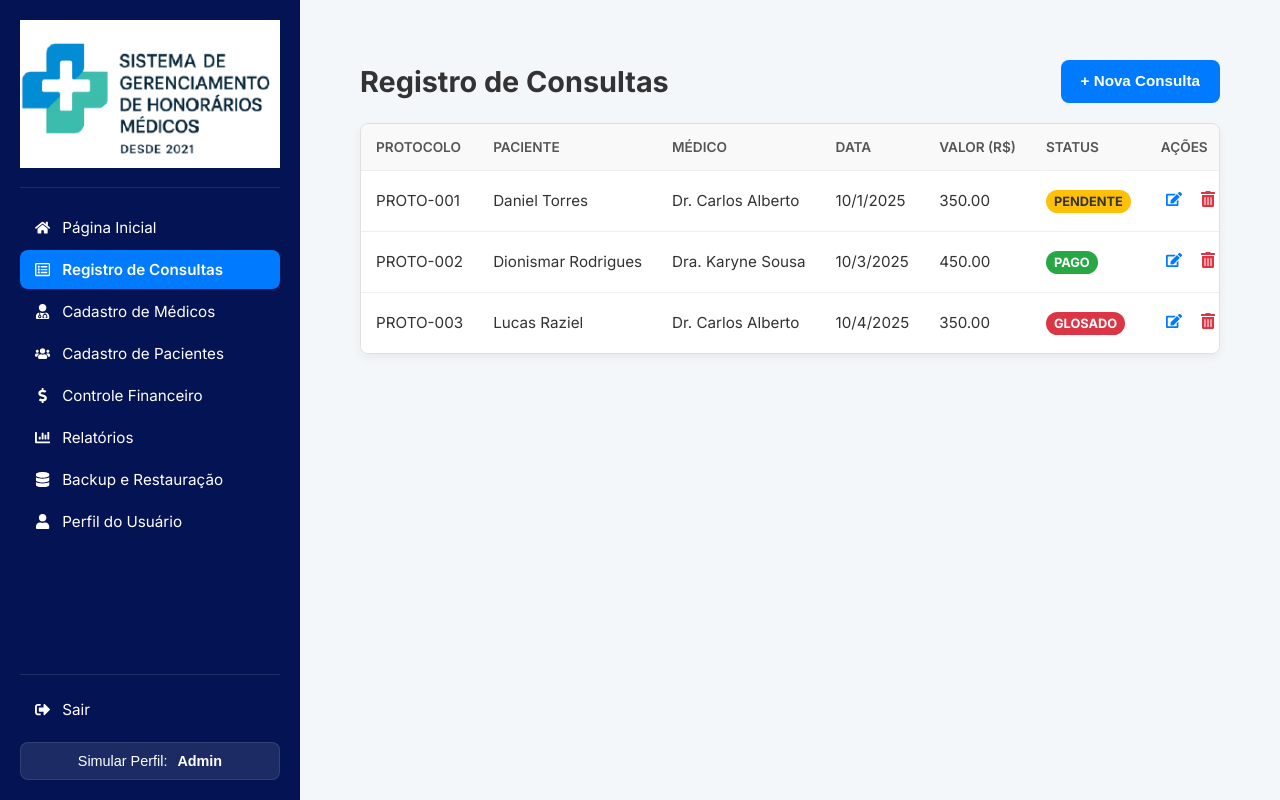
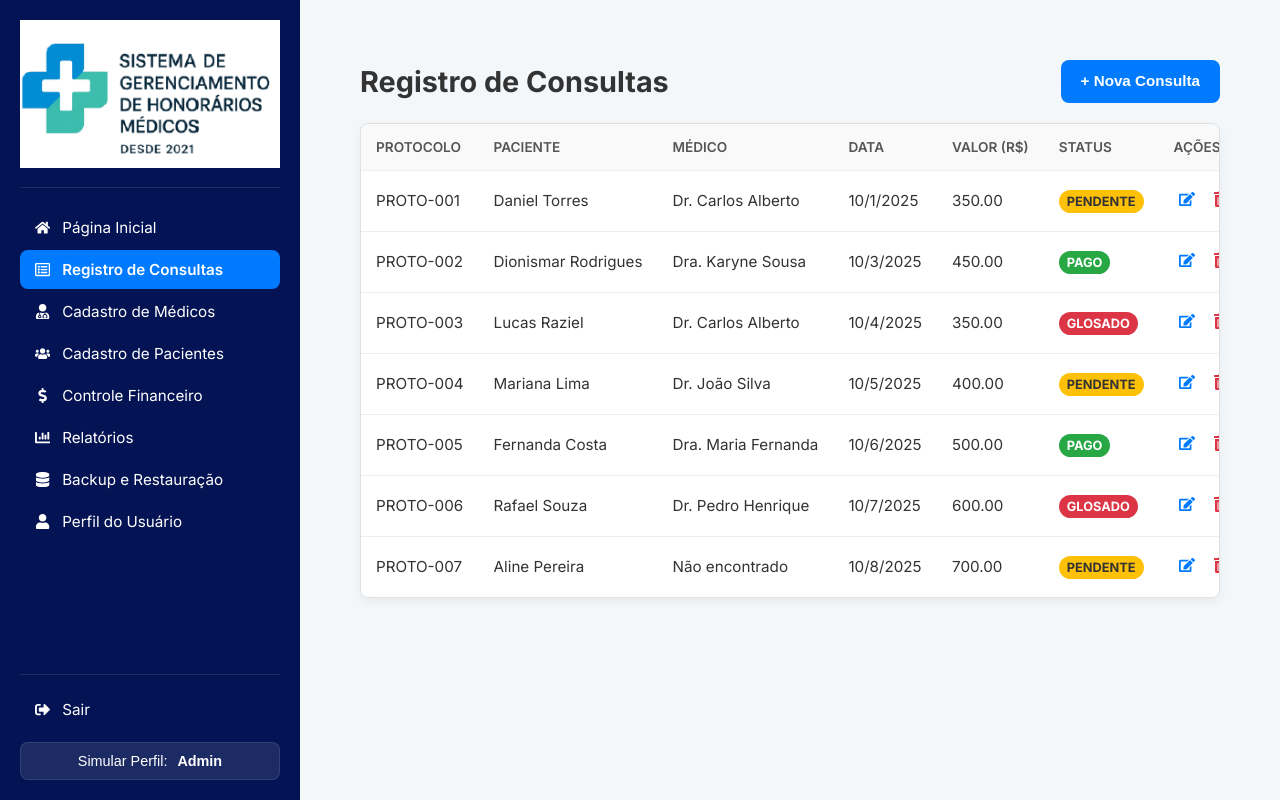
Before and after one commit to dupontcam/sghm, a React (Create React App) app: page /consultas in a window 1280 px wide. Built offline with nearby package versions, Linux system fonts and the light colour scheme.

Commit message:
chore(seed): Populate mock data with new entries

```diff
--- a/src/data/mockData.ts
+++ b/src/data/mockData.ts
@@ -44,12 +44,22 @@ export interface Consulta {
 export const mockMedicos: Medico[] = [
   { id: 1, nome: 'Dr. Carlos Alberto', email: 'carlos@med.com', telefone: '(61) 9999-1111', crm: '12345-DF', especialidade: 'Cardiologia', cpf: '111.222.333-44' },
   { id: 2, nome: 'Dra. Karyne Sousa', email: 'karyne@med.com', telefone: '(61) 9999-2222', crm: '54321-DF', especialidade: 'Dermatologia', cpf: '222.333.444-55' },
+  { id: 3, nome: 'Dr. João Silva', email: 'joao@med.com', telefone: '(61) 9999-3333', crm: '67890-DF',
+    especialidade: 'Pediatria', cpf: '333.444.555-66' },
+  { id: 4, nome: 'Dra. Maria Fernanda', email: 'maria@med.com', telefone: '(61) 9999-4444', crm: '98765-DF', especialidade: 'Ginecologia', cpf: '444.555.666-77' },
+  { id: 5, nome: 'Dr. Pedro Henrique', email: 'pedro@med.com', telefone: '(61) 9999-5555', crm: '13579-DF', especialidade: 'Ortopedia', cpf: '555.666.777-88' }
 ];
 
 export const mockPacientes: Paciente[] = [
   { id: 1, nome: 'Daniel Torres', email: 'daniel@paciente.com', telefone: '(61) 9888-1111', cpf: '333.444.555-66', convenio: 'Bradesco Saúde', carteirinha: '123456789' },
   { id: 2, nome: 'Dionismar Rodrigues', email: 'dionismar@paciente.com', telefone: '(61) 9888-2222', cpf: '444.555.666-77', convenio: 'Amil', carteirinha: '987654321' },
   { id: 3, nome: 'Lucas Raziel', email: 'lucas@paciente.com', telefone: '(61) 9888-3333', cpf: '555.666.777-88', convenio: 'SulAmérica', carteirinha: '000111222' },
+  { id: 4, nome: 'Mariana Lima', email: 'mariana@paciente.com', telefone: '(61) 9888-4444', cpf: '666.777.888-99', convenio: 'Bradesco Saúde', carteirinha: '123123123' },
+  { id: 5, nome: 'Fernanda Costa', email: 'fernanda@paciente.com', telefone: '(61) 9888-5555', cpf: '777.888.999-00', convenio: 'Amil', carteirinha: '321321321' },
+  { id: 6, nome: 'Rafael Souza', email: 'rafael@paciente.com', telefone: '(61) 9888-6666', cpf: '888.999.000-11', convenio: 'SulAmérica', carteirinha: '456456456' },
+  { id: 7, nome: 'Aline Pereira', email: 'aline@paciente.com', telefone: '(61) 9888-7777', cpf: '999.000.111-22', convenio: 'Bradesco Saúde', carteirinha: '789789789' },
+  { id: 8, nome: 'Bruno Fernandes', email: 'bruno@paciente.com', telefone: '(61) 9888-8888', cpf: '000.111.222-33', convenio: 'Amil', carteirinha: '321321321' },
+  { id: 9, nome: 'Camila Rocha', email: 'camila@paciente.com', telefone: '(61) 9888-9999', cpf: '111.222.333-44', convenio: 'SulAmérica', carteirinha: '654654654' }
 ];
 
 export const mockConsultas: Consulta[] = [
@@ -77,4 +87,36 @@ export const mockConsultas: Consulta[] = [
     usuarioInclusao: 'operador@sghm.com', dataInclusao: '2025-10-04T14:00:00Z',
     usuarioAlteracao: 'operador@sghm.com', dataAlteracao: '2025-10-04T14:00:00Z'
   },
+  {
+    id: 4, pacienteId: 4, medicoId: 3, dataConsulta: '2025-10-05',
+    protocolo: 'PROTO-004', consultorio: 'Asa Sul', tipoPagamento: 'particular',
+    especialidade: 'Pediatria', valorProcedimento: 400.00,
+    descricaoProcedimento: 'Consulta de rotina', status: 'Pendente',
+    usuarioInclusao: 'operador@sghm.com', dataInclusao: '2025-10-05T10:00:00Z',
+    usuarioAlteracao: 'operador@sghm.com', dataAlteracao: '2025-10-05T10:00:00Z'
+  },
+  {
+    id: 5, pacienteId: 5, medicoId: 4, dataConsulta: '2025-10-06',
+    protocolo: 'PROTO-005', consultorio: 'Asa Norte', tipoPagamento: 'convenio',
+    especialidade: 'Ginecologia', valorProcedimento: 500.00,
+    descricaoProcedimento: 'Exame preventivo', status: 'Pago',
+    usuarioInclusao: 'operador@sghm.com', dataInclusao: '2025-10-06T09:00:00Z',
+    usuarioAlteracao: 'operador@sghm.com', dataAlteracao: '2025-10-06T09:00:00Z'
+  },
+  {
+    id: 6, pacienteId: 6, medicoId: 5, dataConsulta: '2025-10-07',
+    protocolo: 'PROTO-006', consultorio: 'Asa Sul', tipoPagamento: 'particular',
+    especialidade: 'Ortopedia', valorProcedimento: 600.00,
+    descricaoProcedimento: 'Consulta inicial', status: 'Glosado',
+    usuarioInclusao: 'operador@sghm.com', dataInclusao: '2025-10-07T08:00:00Z',
+    usuarioAlteracao: 'operador@sghm.com', dataAlteracao: '2025-10-07T08:00:00Z'
+  },
+  {
+    id: 7, pacienteId: 7, medicoId: 6, dataConsulta: '2025-10-08',
+    protocolo: 'PROTO-007', consultorio: 'Asa Norte', tipoPagamento: 'convenio',
+    especialidade: 'Oftalmologia', valorProcedimento: 700.00,
+    descricaoProcedimento: 'Exame de vista', status: 'Pendente',
+    usuarioInclusao: 'operador@sghm.com', dataInclusao: '2025-10-08T09:00:00Z',
+    usuarioAlteracao: 'operador@sghm.com', dataAlteracao: '2025-10-08T09:00:00Z'
+  }
 ];
```
